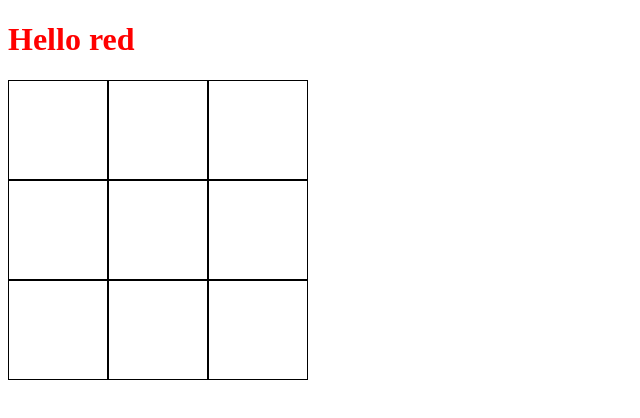
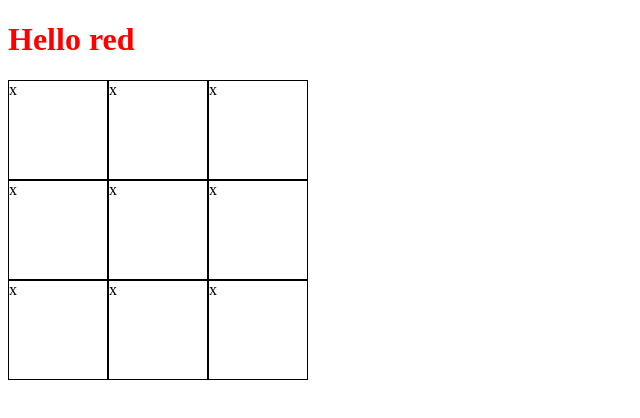
Before and after one commit to Jacksonbryan28/tic-tac-toe, a plain HTML site: page index.html in a window 1280 px wide. Shown: the full height of the page, 0-640 px from the left. Drawn offline with Linux system fonts and the light colour scheme.

Commit message:
Added display control that prints a screen to UI

```diff
--- a/index.html
+++ b/index.html
@@ -10,6 +10,7 @@
 <body>
     <h1>Hello red</h1>
     <div class="gameWrapper" id="gameWrapper">
+        <!-- <div class="placeholderCell"></div>
         <div class="placeholderCell"></div>
         <div class="placeholderCell"></div>
         <div class="placeholderCell"></div>
@@ -17,8 +18,7 @@
         <div class="placeholderCell"></div>
         <div class="placeholderCell"></div>
         <div class="placeholderCell"></div>
-        <div class="placeholderCell"></div>
-        <div class="placeholderCell"></div>
+        <div class="placeholderCell"></div> -->
     </div>
 
 
--- a/javascript.js
+++ b/javascript.js
@@ -149,8 +149,18 @@ function gameControl(playerOneName, playerTwoName) {
 
 const displayControl = (function () {
   function printScreen() {
-
+    const board = gameboard.getBoard();
+    const flatBoard = board.flat();
+    const gameGrid = document.querySelector("#gameWrapper");
+    flatBoard.forEach(() => {
+      let div = document.createElement("div");
+      div.classList.add("placeholderCell");
+      div.textContent = "x";
+      gameGrid.appendChild(div);
+    });
   }
+  return { printScreen };
 })();
 
 const gameController = gameControl("Jackson", "Darcy");
+displayControl.printScreen();
```
